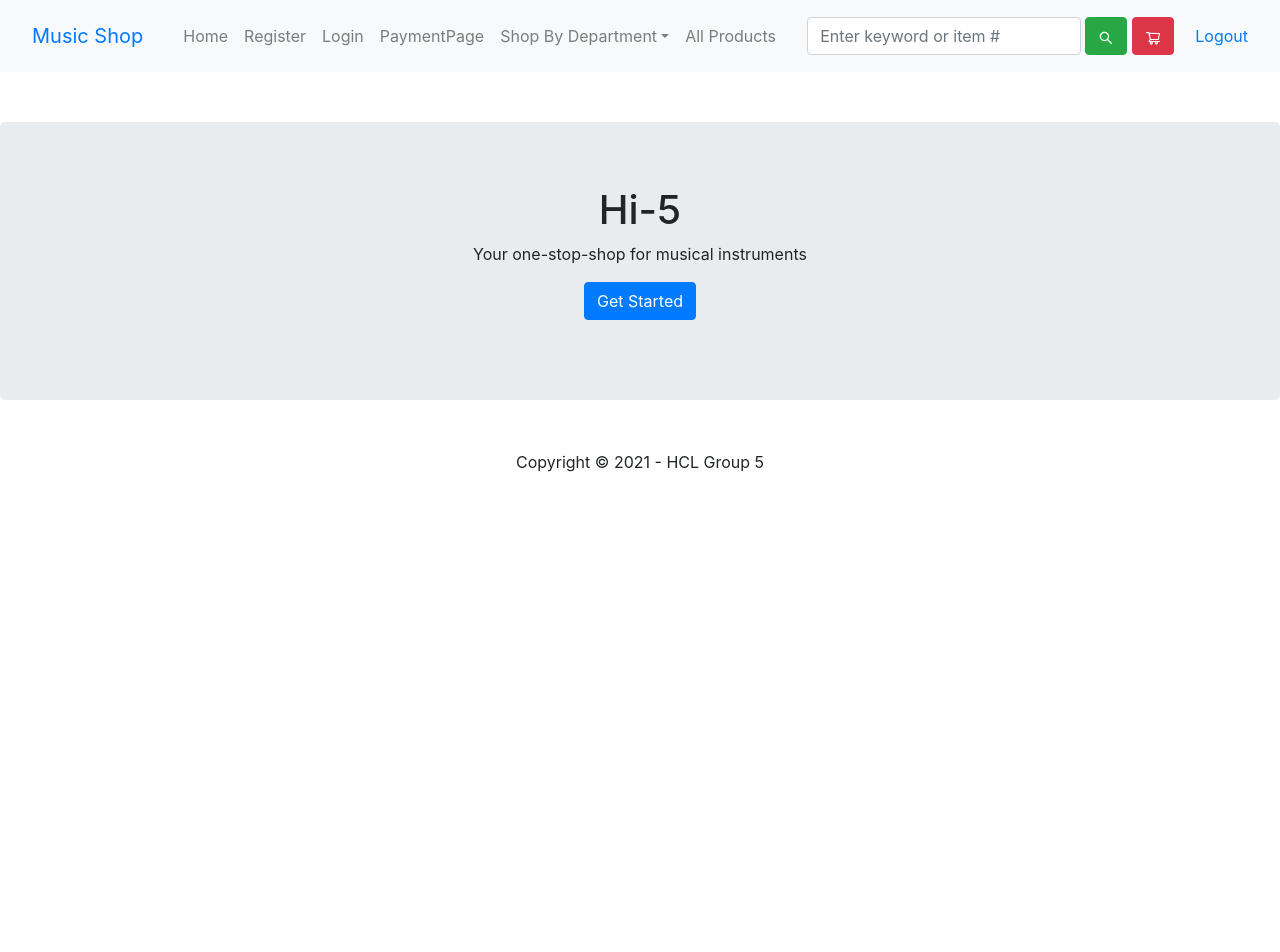
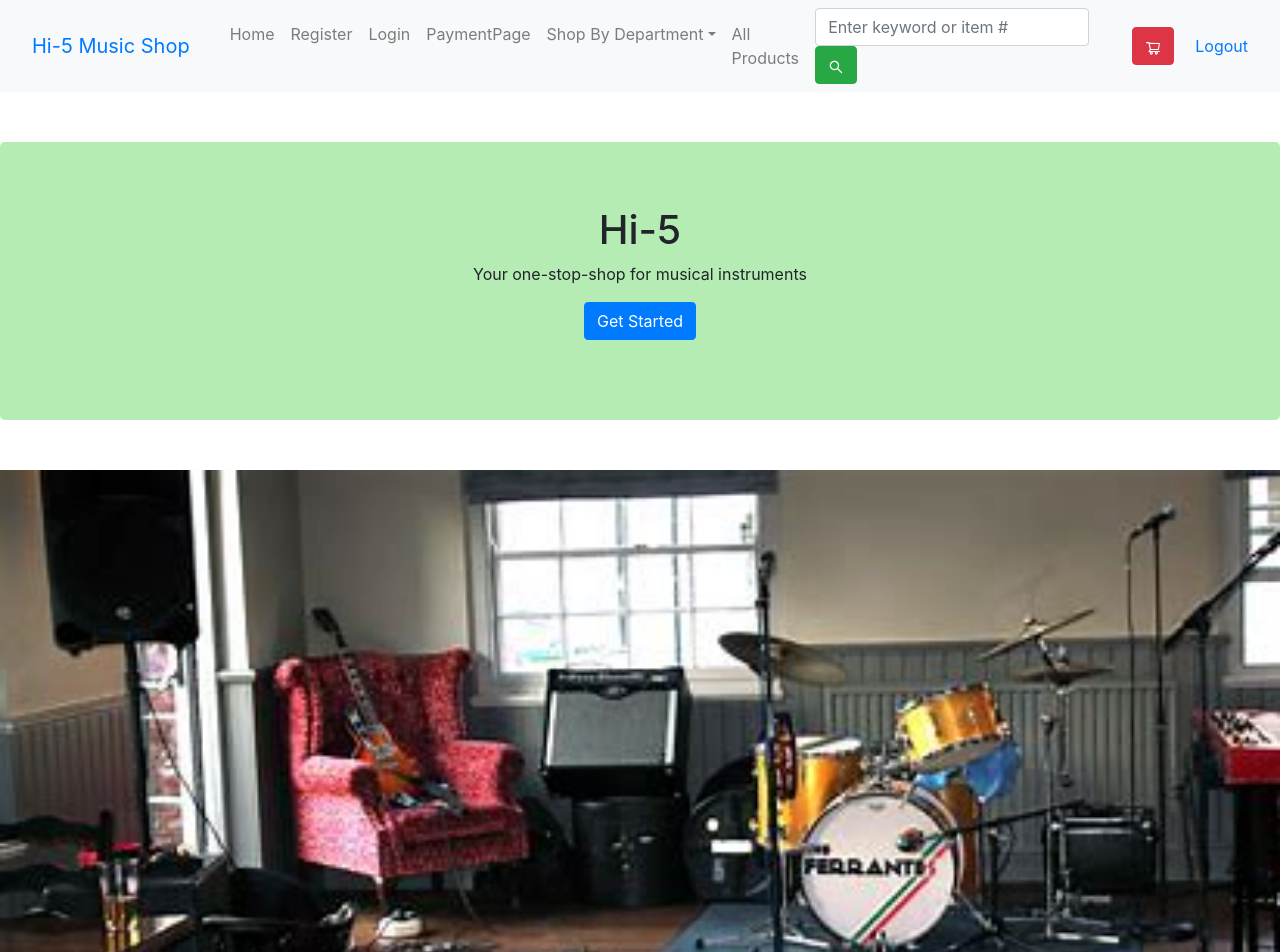
Before and after one commit to dknauff/HCL-Capstone-Frontend, a React (Create React App) app: page / in a window 1280 px wide. Shown: the top 952 px of the page. Before the commit the page ends 800 px from the top, so only its background shows below. Built offline with nearby package versions, Linux system fonts and the light colour scheme.

Commit message:
Made the homepage pretty

```diff
--- a/public/index.html
+++ b/public/index.html
@@ -19,11 +19,11 @@
       integrity="sha384-ggOyR0iXCbMQv3Xipma34MD+dH/1fQ784/j6cY/iJTQUOhcWr7x9JvoRxT2MZw1T"
       crossorigin="anonymous"
     />
-
-    <title>React App</title>
+    <title>Hi-5 Music</title>
   </head>
   <body>
     <noscript>You need to enable JavaScript to run this app.</noscript>
+
     <div id="root"></div>
     <!--
       This HTML file is a template.
--- a/src/components/MainPageJumbo.js
+++ b/src/components/MainPageJumbo.js
@@ -1,11 +1,10 @@
-import { Jumbotron, Button } from "react-bootstrap";
+import { Jumbotron, Button, Image } from "react-bootstrap";
 import { Link } from "react-router-dom";
 
 const MainPageJumbo = () => {
   return (
-
     <div>
-      <Jumbotron style={{ backgroundColor: "" }}>
+      <Jumbotron style={{ backgroundColor: "#b4ecb4" }}>
         <h1>Hi-5</h1>
         <p>Your one-stop-shop for musical instruments</p>
         <p>
@@ -16,6 +15,15 @@ const MainPageJumbo = () => {
           </Button>
         </p>
       </Jumbotron>
+      <section class="rockNRoll">
+        <Image
+          src="rock.png"
+          alt="Some rock n roll stuff"
+          height="600"
+          width="100%"
+          fluid
+        />
+      </section>
     </div>
   );
 };
--- a/src/components/NavBar.js
+++ b/src/components/NavBar.js
@@ -17,7 +17,7 @@ const NavBar = () => {
       <Navbar bg="light" expand="lg" style={{ marginBottom: "40px" }}>
         <Navbar.Brand>
           <Link to="/" className="nav-link">
-            Music Shop
+            Hi-5 Music Shop
           </Link>
         </Navbar.Brand>
         <Navbar.Toggle />
```
Also changed, not shown: public/rock.png (added).
